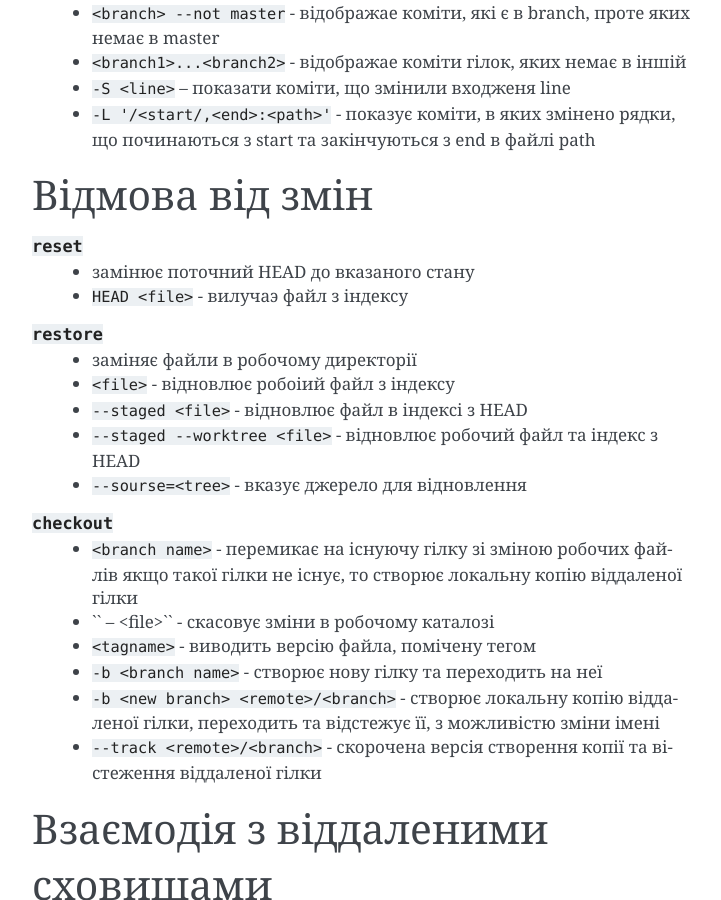
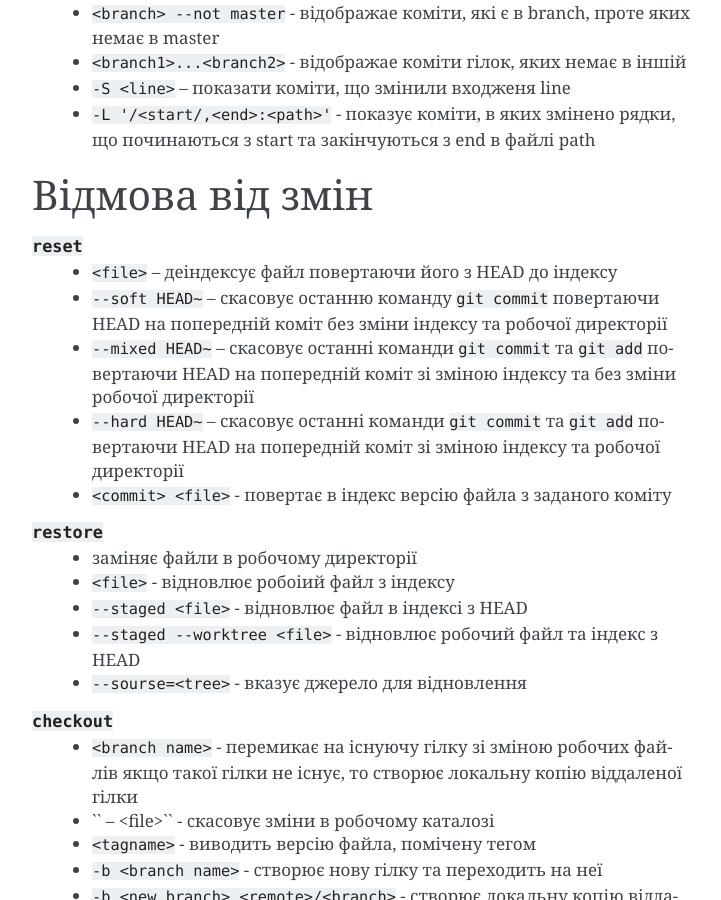
Before and after one commit to lsv62/Git, a Sphinx documentation site: the page built from source/git.rst, in a window 1280 px wide and 900 px high, scrolled down 5651 px. Shown: the whole window, without its empty margins (388-1109 px from the left). Built offline with Sphinx 7.4.7, drawn with Linux system fonts in a browser that asks for light colours.

Commit message:
reser details

```diff
--- a/source/git.rst
+++ b/source/git.rst
@@ -231,8 +231,16 @@
 .. glossary::
 
     ``reset``
-        * замінює поточний HEAD до вказаного стану
-        * ``HEAD <file>`` - вилучаэ файл з індексу
+        * ``<file>`` -- деіндексує файл повертаючи його з HEAD до індексу
+        * ``--soft HEAD~`` -- скасовує останню команду ``git commit`` повертаючи
+          HEAD на попередній коміт без зміни індексу та робочої директорії
+        * ``--mixed HEAD~`` -- скасовує останні команди ``git commit`` та
+          ``git add`` повертаючи HEAD на попередній коміт зі зміною індексу
+          та без зміни робочої директорії
+        * ``--hard HEAD~`` -- скасовує останні команди ``git commit`` та
+          ``git add`` повертаючи HEAD на попередній коміт зі зміною індексу
+          та робочої директорії
+        * ``<commit> <file>`` - повертає в індекс версію файла з заданого коміту
 
     ``restore``
         * заміняє файли в робочому директорії
```
